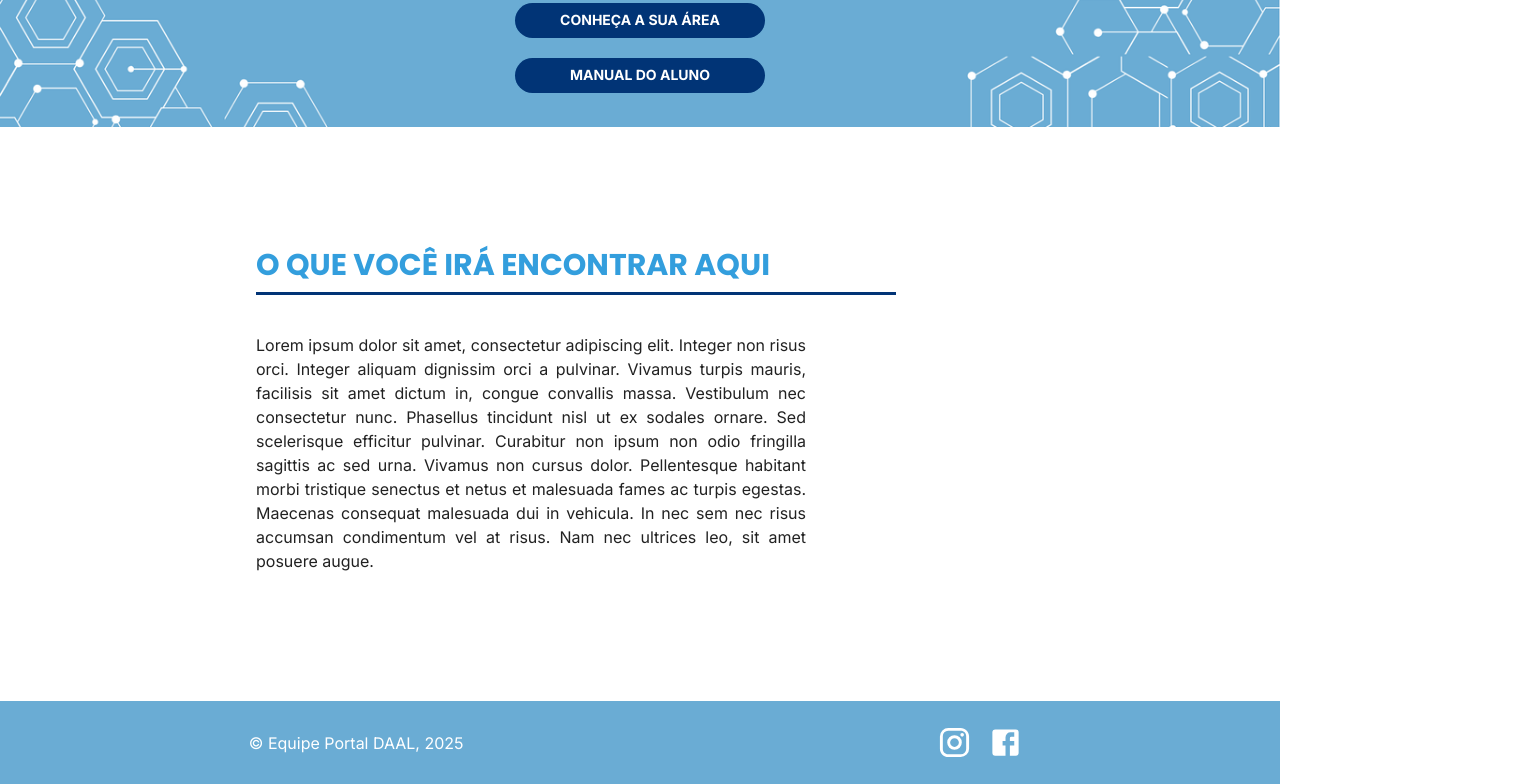
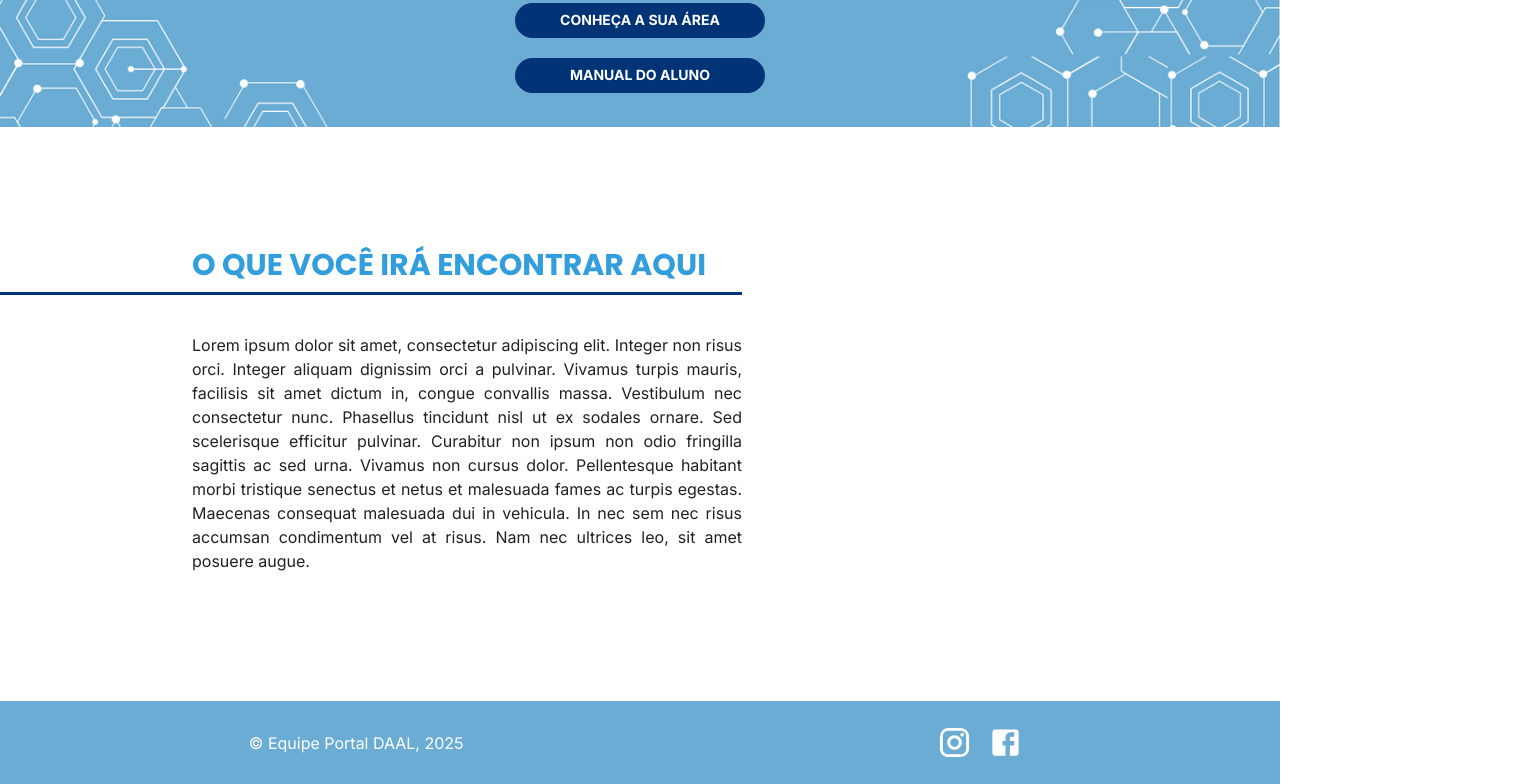
Before and after one commit to PortalDAAL/portal-daal-front, a React (Vite) app: page / in a window 1280 px wide. Shown: the part 817-1601 px from the top of the page, 1536 px wide, since content can reach past the window. Built offline with nearby package versions, Linux system fonts and the light colour scheme.

Commit message:
feat: ajuste de margem

```diff
--- a/src/pages/Home.css
+++ b/src/pages/Home.css
@@ -22,13 +22,12 @@
     .textExplore {
         width: calc(100% - 60px) !important;
         font-size: 15px !important;
+        margin-left: 0 !important;
     }
     .title-two-Explore {
         font-size: 22px !important;
+        margin-left: 30px !important;
     }
-}
-
-@media only screen and (max-width : 1100px) {
     .dividerHome{
       width: calc(100% - 60px) !important;
     }
--- a/src/pages/Home.tsx
+++ b/src/pages/Home.tsx
@@ -129,7 +129,7 @@ const Home = (): React.ReactElement => {
           flexDirection: "column",
           alignItems: "flex-start",
           width: "100%",
-          marginLeft: "20vw",
+
           position: "relative",
         }}
       >
@@ -143,6 +143,7 @@ const Home = (): React.ReactElement => {
             marginBottom: "10px",
             marginTop: "120px",
             maxWidth: "600px",
+            marginLeft: "15vw",
           }}
         >
           O QUE VOCÊ IRÁ ENCONTRAR AQUI
@@ -150,7 +151,7 @@ const Home = (): React.ReactElement => {
         <Box
           className="dividerHome"
           sx={{
-            width: "50vw",
+            width: "calc(550px + 15vw)",
             height: "3px",
             backgroundColor: "#013476",
             position: "absolute",
@@ -161,7 +162,7 @@ const Home = (): React.ReactElement => {
         <Typography
           className="textExplore"
           variant="body1"
-          sx={{ maxWidth: "550px", textAlign: "justify", marginTop: "40px", marginBottom:"80px" }}
+          sx={{ maxWidth: "550px", textAlign: "justify", marginTop: "40px", marginBottom:"80px", marginLeft: "15vw", }}
         >
           Lorem ipsum dolor sit amet, consectetur adipiscing elit. Integer non
           risus orci. Integer aliquam dignissim orci a pulvinar. Vivamus turpis
```
